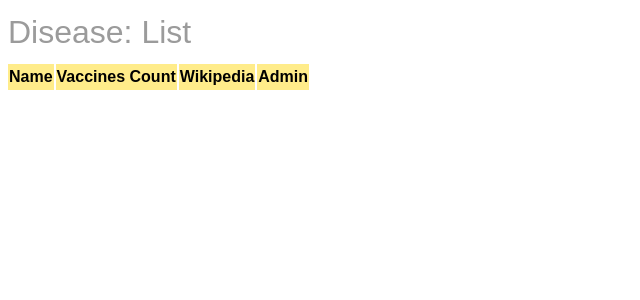
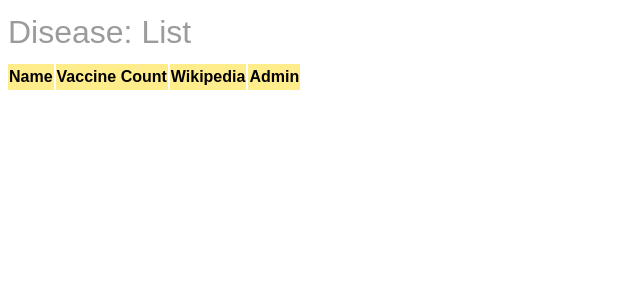
Before and after one commit to sirodoht/allthevaccines, a Django app: page /disease/ in a window 1280 px wide. Shown: the part 56-356 px from the top of the page, without its empty margins (0-640 px from the left). Run offline with Django 4.2, Linux system fonts and the light colour scheme; the visitor is signed in with stand-in values (Sample User, id 1); data that the repository does not hold is empty.

Commit message:
change vaccine count copy

```diff
--- a/main/templates/main/disease_detail.html
+++ b/main/templates/main/disease_detail.html
@@ -18,7 +18,7 @@
     </a>
 </p>
 
-<h2>Vaccines Count</h2>
+<h2>Vaccine Count</h2>
 <p>
     {{ vaccine_list.count }}
 </p>
--- a/main/templates/main/disease_list.html
+++ b/main/templates/main/disease_list.html
@@ -9,7 +9,7 @@
 <table>
     <thead>
         <th scope="col">Name</th>
-        <th scope="col">Vaccines Count</th>
+        <th scope="col">Vaccine Count</th>
         <th scope="col">Wikipedia</th>
         {% if request.user.is_authenticated and request.user.is_superuser %}
         <th scope="col">Admin</th>
```
